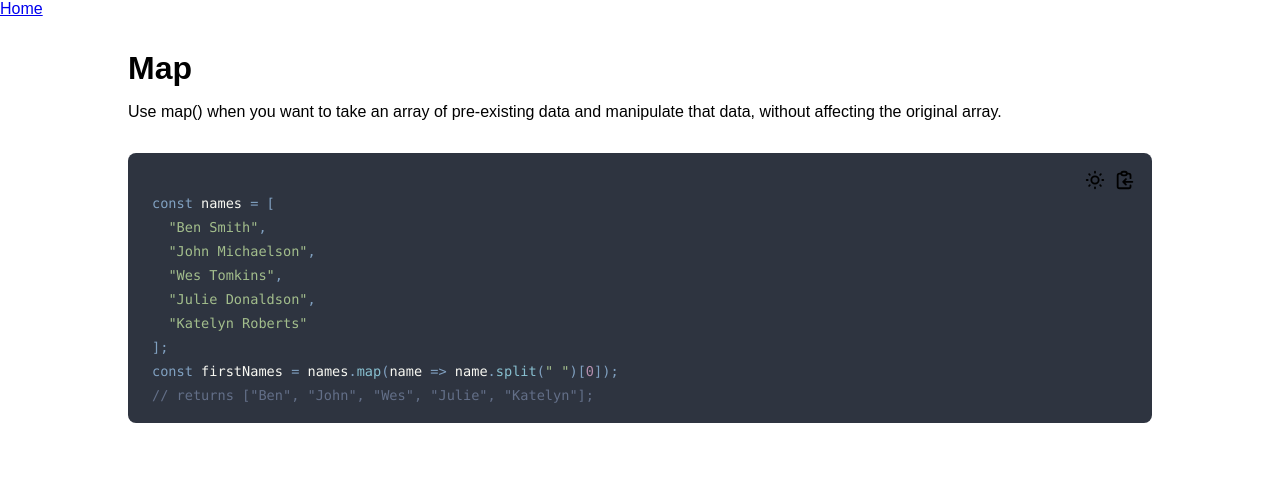
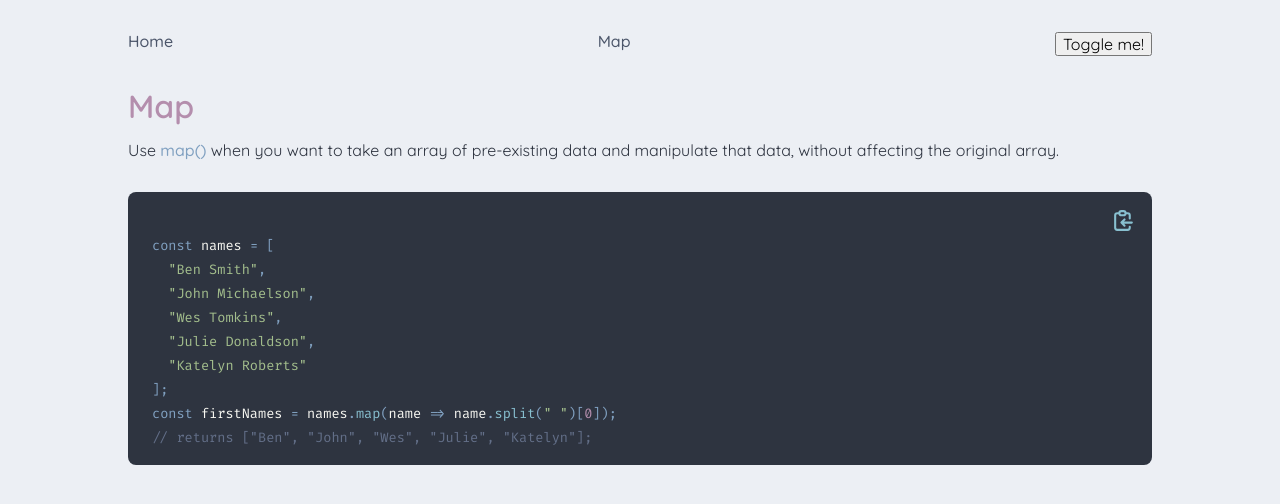
Before and after one commit to smithbm2316/array-methods-js, a website built with Parcel: page src/map.html in a window 1280 px wide. Built offline with nearby package versions, Linux system fonts and the light colour scheme.

Commit message:
added theme toggling, nord theme colors as css vars, removed excess files

```diff
--- a/package.json
+++ b/package.json
@@ -15,6 +15,7 @@
 	},
 	"dependencies": {
 		"clipboard": "^2.0.6",
+		"normalize.css": "^8.0.1",
 		"prismjs": "^1.20.0"
 	}
 }
--- a/src/css/main.css
+++ b/src/css/main.css
@@ -1,27 +1,55 @@
 /* Import nord module */
 @import "./nord.css";
-
-/* Global resets */
-* {
-	margin: 0;
-	padding: 0;
-	box-sizing: border-box;
-	font-size: 16px;
-}
 
 /* Import Quicksand Font */
 @import url("https://fonts.googleapis.com/css2?family=Fira+Code:wght@400...600&family=Quicksand:wght@200...600");
 
-html {
-	background-color: var(--gray-100);
-	color: var(--gray-900);
-	font-family: "Quicksand", --apple-system, Arial, Helvetica, sans-serif;
-	font-weight: 400;
+/* Light theme */
+[data-theme="light"] {
+	--bg: var(--nord6);
+	--text: var(--nord0);
+	--nav-text: var(--nord3);
+	--header-text: var(--nord15);
+	--inline-snippet: var(--nord9);
+	--snippet-bg: var(--nord0);
 }
 
-main {
+/* Dark theme */
+[data-theme="dark"] {
+	--bg: var(--nord0);
+	--text: var(--nord6);
+	--nav-text: var(--nord5);
+	--header-text: var(--nord15);
+	--inline-snippet: var(--nord13);
+	--snippet-bg: var(--nord1);
+}
+
+/* Class to add during transition of themes */
+.theme-transition {
+	transition: background 0.25s ease-in-out;
+}
+
+html {
+	background-color: var(--bg);
+	color: var(--text);
+	font-family: "Quicksand", --apple-system, Arial, Helvetica, sans-serif;
+	font-size: 16px;
+	font-weight: 400;
+	margin: 0 auto;
+	width: 80%;
+}
+
+nav {
+	display: flex;
+	justify-content: space-between;
 	margin: 2rem auto;
-	width: 80%;
+}
+
+nav a,
+nav a:visited {
+	color: var(--nav-text);
+	font-weight: 500;
+	text-decoration: none;
 }
 
 .headline {
@@ -29,18 +57,19 @@ main {
 }
 
 .headline h1 {
-	color: var(--indigo-500);
+	color: var(--header-text);
 	font-size: 2rem;
 	font-weight: 600;
 	margin-bottom: 1rem;
 }
 
 .inline-snippet {
-	color: var(--yellow-700);
+	color: var(--inline-snippet);
+	font-weight: 500;
 }
 
 .snippet {
-	background: #2e3440;
+	background: var(--snippet-bg);
 	border-radius: 0.5rem;
 	padding: 1rem 1rem 1rem 1.5rem;
 }
@@ -50,29 +79,35 @@ main {
 	flex-direction: row-reverse;
 }
 
-.snippet-btn {
+.snippet-copy {
 	/* resets for styling */
 	background: inherit;
 	border: 0;
 	border-radius: 0.5rem;
-	color: var(--gray-400);
-	font-size: 1rem;
+	color: var(--nord8);
+	cursor: pointer;
 	white-space: nowrap;
-	cursor: pointer;
 
 	/* sizing and positioning */
-	width: 22px;
-	height: 22px;
+	width: 25px;
+	height: 25px;
 	margin-left: 0.5rem;
+	padding: 0;
 }
 
-.snippet-btn:hover {
-	color: var(--yellow-500);
+.snippet-copy:hover {
+	color: var(--nord15);
 }
 
-.snippet-btn:focus,
-.snippet-btn:active {
-	color: var(--blue-500);
+.snippet-copy:focus,
+.snippet-copy:active {
+	color: var(--nord8);
+}
+
+.snippet pre,
+.snippet-one {
+	background: var(--snippet-bg) !important;
+	margin: 0;
 }
 
 .snippet-one,
--- a/src/css/overrides.css
+++ /dev/null
@@ -1,119 +0,0 @@
-* {
-	margin: 0;
-	padding: 0;
-	box-sizing: border-box;
-	font-size: 16px;
-}
-
-/*    TAILWIND COLORS     */
-:root {
-	/* GRAY */
-	--gray-100: #f7fafc;
-	--gray-200: #edf2f7;
-	--gray-300: #e2e8f0;
-	--gray-400: #cbd5e0;
-	--gray-500: #a0aec0;
-	--gray-600: #718096;
-	--gray-700: #4a5568;
-	--gray-800: #2d3748;
-	--gray-900: #1a202c;
-
-	/* RED */
-	--red-100: #fff5f5;
-	--red-200: #fed7d7;
-	--red-300: #feb2b2;
-	--red-400: #fc8181;
-	--red-500: #f56565;
-	--red-600: #e53e3e;
-	--red-700: #c53030;
-	--red-800: #9b2c2c;
-	--red-900: #742a2a;
-
-	/* ORANGE */
-	--orange-100: #fffaf0;
-	--orange-200: #feebc8;
-	--orange-300: #fbd38d;
-	--orange-400: #f6ad55;
-	--orange-500: #ed8936;
-	--orange-600: #dd6b20;
-	--orange-700: #c05621;
-	--orange-800: #9c4221;
-	--orange-900: #7b341e;
-
-	/* YELLOW */
-	--yellow-100: #fffff0;
-	--yellow-200: #fefcbf;
-	--yellow-300: #faf089;
-	--yellow-400: #f6e05e;
-	--yellow-500: #ecc94b;
-	--yellow-600: #d69e2e;
-	--yellow-700: #b7791f;
-	--yellow-800: #975a16;
-	--yellow-900: #744210;
-
-	/* GREEN */
-	--green-100: #f0fff4;
-	--green-200: #c6f6d5;
-	--green-300: #9ae6b4;
-	--green-400: #68d391;
-	--green-500: #48bb78;
-	--green-600: #38a169;
-	--green-700: #2f855a;
-	--green-800: #276749;
-	--green-900: #22543d;
-
-	/* TEAL */
-	--teal-100: #e6fffa;
-	--teal-200: #b2f5ea;
-	--teal-300: #81e6d9;
-	--teal-400: #4fd1c5;
-	--teal-500: #38b2ac;
-	--teal-600: #319795;
-	--teal-700: #2c7a7b;
-	--teal-800: #285e61;
-	--teal-900: #234e52;
-
-	/* BLUE */
-	--blue-100: #ebf8ff;
-	--blue-200: #bee3f8;
-	--blue-300: #90cdf4;
-	--blue-400: #63b3ed;
-	--blue-500: #4299e1;
-	--blue-600: #3182ce;
-	--blue-700: #3182ce;
-	--blue-800: #2c5282;
-	--blue-900: #2a4365;
-
-	/* INDIGO */
-	--indigo-100: #ebf4ff;
-	--indigo-200: #c3dafe;
-	--indigo-300: #a3bffa;
-	--indigo-400: #7f9cf5;
-	--indigo-500: #667eea;
-	--indigo-600: #5a67d8;
-	--indigo-700: #4c51bf;
-	--indigo-800: #434190;
-	--indigo-900: #3c366b;
-
-	/* PURPLE */
-	--purple-100: #faf5ff;
-	--purple-200: #e9d8fd;
-	--purple-300: #d6bcfa;
-	--purple-400: #b794f4;
-	--purple-500: #9f7aea;
-	--purple-600: #805ad5;
-	--purple-700: #6b46c1;
-	--purple-800: #553c9a;
-	--purple-900: #44337a;
-
-	/* PINK */
-	--pink-100: #fff5f7;
-	--pink-200: #fed7e2;
-	--pink-300: #fbb6ce;
-	--pink-400: #f687b3;
-	--pink-500: #ed64a6;
-	--pink-600: #d53f8c;
-	--pink-700: #b83280;
-	--pink-800: #97266d;
-	--pink-900: #702459;
-}
--- /dev/null
+++ b/src/js/index.js
@@ -0,0 +1,40 @@
+import ClipboardJS from "clipboard";
+import Prism from "prismjs";
+import NormalizeWhitespace from "prismjs/plugins/normalize-whitespace/prism-normalize-whitespace";
+
+/* ClipboardJS script */
+// Grab all the copy buttons on the various snippets
+const examples = document.querySelectorAll(".snippet-copy");
+const clipboard = new ClipboardJS(examples);
+
+/* PrismJS script */
+Prism.highlightAll();
+
+/* Light/dark mode theme toggle */
+// On page load, check user's color scheme preference and set default scheme
+window.onload = (event) => {
+	// Define the query to check
+	const schemeQuery = window.matchMedia("(prefers-color-scheme: dark)");
+
+	// Set scheme based upon whether user's preferences is dark or light
+	schemeQuery.matches
+		? document.documentElement.setAttribute("data-theme", "dark")
+		: document.documentElement.setAttribute("data-theme", "light");
+};
+
+// Select the theme toggle button
+const toggleThemeBtn = document.querySelector(".toggle-theme");
+
+// Add an event listener that adds the correct theme via data-theme attribute
+toggleThemeBtn.addEventListener("click", () => {
+	// Add class for transition only when toggling the theme
+	document.documentElement.classList.add("theme-transition");
+
+	// Toggle the theme
+	document.documentElement.getAttribute("data-theme") === "dark"
+		? document.documentElement.setAttribute("data-theme", "light")
+		: document.documentElement.setAttribute("data-theme", "dark");
+
+	// Remove the transition class, so it doesn't show it on page reload
+	document.documentElement.classList.remove(".theme-transition");
+});
--- a/src/js/map.js
+++ b/src/js/map.js
@@ -7,3 +7,13 @@ const names = [
 	"Katelyn Roberts",
 ];
 const firstNames = names.map((name) => name.split(" ")[0]);
+
+// Theme swapper
+const body = document.querySelector("body");
+const toggleTheme = document.querySelector(".toggle-theme");
+
+toggleTheme.addEventListener("click", () => {
+	body.dataset.theme === "light"
+		? (body.dataset.theme = "dark")
+		: (body.dataset.theme = "light");
+});
--- a/src/libs/clipboard.js
+++ /dev/null
@@ -1,12 +0,0 @@
-import ClipboardJS from "clipboard";
-
-const examples = document.querySelectorAll(".snippet-btn");
-const clipboard = new ClipboardJS(examples);
-
-clipboard.on("success", (e) => {
-	console.log(e);
-});
-
-clipboard.on("error", (e) => {
-	console.log(e);
-});
--- a/src/libs/prism.js
+++ /dev/null
@@ -1,4 +0,0 @@
-import Prism from "prismjs";
-import NormalizeWhitespace from "prismjs/plugins/normalize-whitespace/prism-normalize-whitespace";
-
-Prism.highlightAll();
--- a/src/map.html
+++ b/src/map.html
@@ -4,6 +4,7 @@
 		<meta charset="UTF-8" />
 		<meta name="viewport" content="width=device-width, initial-scale=1.0" />
 		<title>Array Methods</title>
+		<link rel="stylesheet" href="./css/normalize.css" />
 		<link rel="stylesheet" href="./css/main.css" />
 		<link rel="stylesheet" href="./css/prism-nord.css" />
 	</head>
@@ -11,6 +12,8 @@
 		<header>
 			<nav>
 				<a href="./index.html">Home</a>
+				<a href="./map.html">Map</a>
+				<button class="toggle-theme">Toggle me!</button>
 			</nav>
 		</header>
 
@@ -26,7 +29,7 @@
 
 			<div class="snippet">
 				<div class="snippet-bar">
-					<button class="snippet-btn" data-clipboard-target=".snippet-one">
+					<button class="snippet-copy" data-clipboard-target=".snippet-one">
 						<svg fill="none" viewBox="0 0 24 24" stroke="currentColor">
 							<path
 								stroke-linecap="round"
@@ -34,17 +37,6 @@
 								stroke-width="2"
 								d="M8 5H6a2 2 0 00-2 2v12a2 2 0 002 2h10a2 2 0 002-2v-1M8 5a2 2 0 002 2h2a2 2 0 002-2M8 5a2 2 0 012-2h2a2 2 0 012 2m0 0h2a2 2 0 012 2v3m2 4H10m0 0l3-3m-3 3l3 3"
 							/>
-						</svg>
-					</button>
-					<button class="snippet-btn">
-						<svg fill="none" viewBox="0 0 24 24" stroke="currentColor">
-							<path
-								stroke-linecap="round"
-								stroke-linejoin="round"
-								stroke-width="2"
-								d="M12 3v1m0 16v1m9-9h-1M4 12H3m15.364 6.364l-.707-.707M6.343 6.343l-.707-.707m12.728 0l-.707.707M6.343 17.657l-.707.707M16 12a4 4 0 11-8 0 4 4 0 018 0z"
-							/>
-							stroke-width="2"
 						</svg>
 					</button>
 				</div>
@@ -64,8 +56,6 @@
 			</div>
 		</main>
 
-		<script src="./js/map.js"></script>
-		<script src="./libs/prism.js"></script>
-		<script src="./libs/clipboard.js"></script>
+		<script src="./js/index.js"></script>
 	</body>
 </html>
```
Also changed, not shown: src/index.html (+5 -1 lines), tailwind.config.js (deleted, +0 -7 lines), src/css/normalize.css (added), 1 other file.
